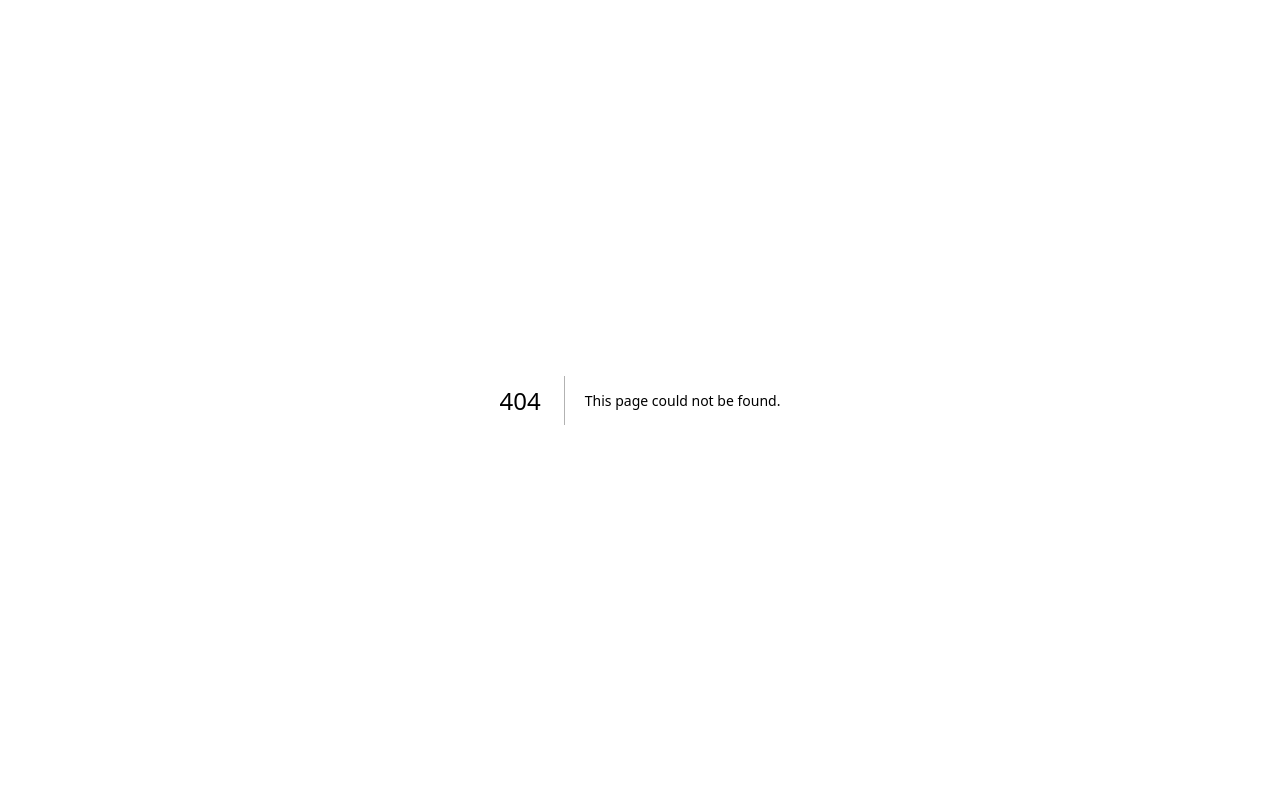
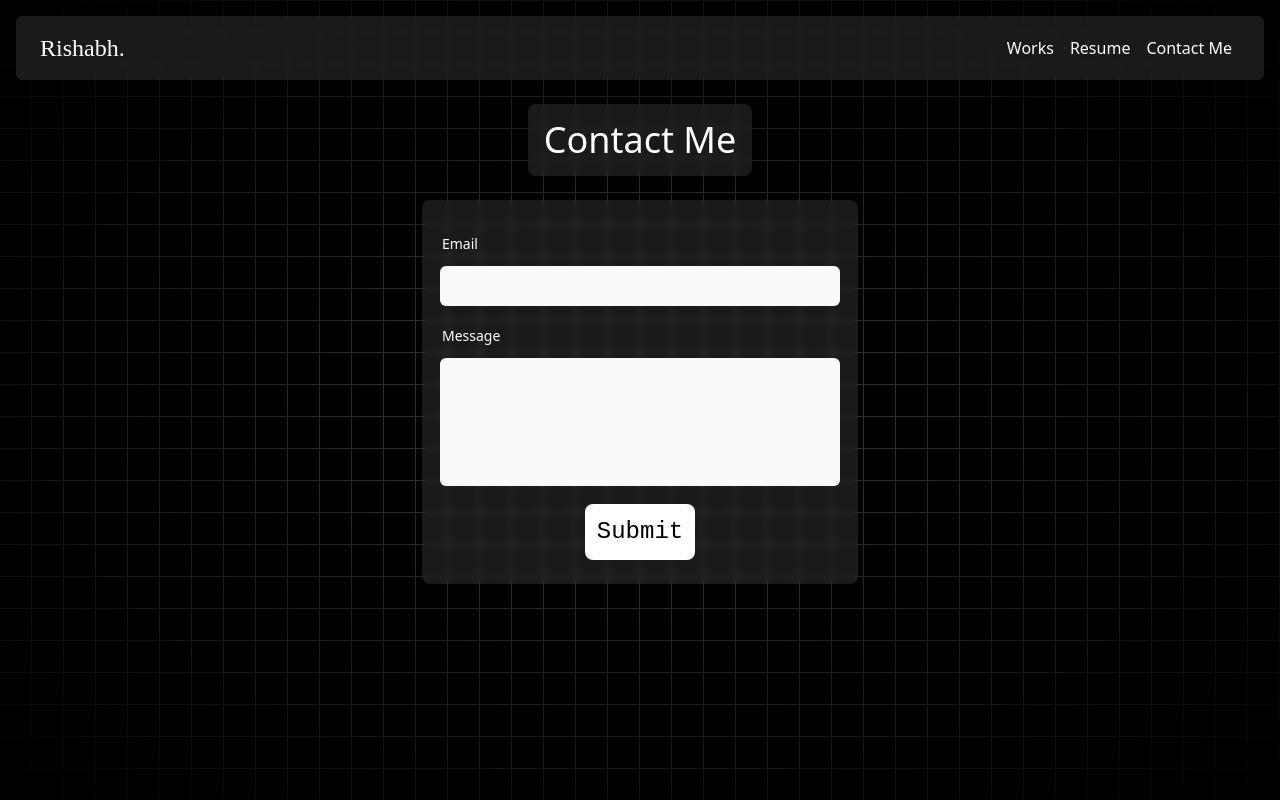
Before and after one commit to rishabhguptajs/personal_portfolio, a Next.js app: page /contact in a window 1280 px wide. Before the commit this address had no page. Built offline with nearby package versions, Linux system fonts and the light colour scheme.

Commit message:
feat: Add Input and Label components for form inputs

```diff
--- /dev/null
+++ b/src/app/components/ui/input.tsx
@@ -0,0 +1,60 @@
+"use client";
+import * as React from "react";
+import { cn } from "@/lib/utils";
+import { useMotionTemplate, useMotionValue, motion } from "framer-motion";
+
+export interface InputProps
+  extends React.InputHTMLAttributes<HTMLInputElement> {}
+
+const Input = React.forwardRef<HTMLInputElement, InputProps>(
+  ({ className, type, ...props }, ref) => {
+    const radius = 100; // change this to increase the rdaius of the hover effect
+    const [visible, setVisible] = React.useState(false);
+
+    let mouseX = useMotionValue(0);
+    let mouseY = useMotionValue(0);
+
+    function handleMouseMove({ currentTarget, clientX, clientY }: any) {
+      let { left, top } = currentTarget.getBoundingClientRect();
+
+      mouseX.set(clientX - left);
+      mouseY.set(clientY - top);
+    }
+    return (
+      <motion.div
+        style={{
+          background: useMotionTemplate`
+        radial-gradient(
+          ${visible ? radius + "px" : "0px"} circle at ${mouseX}px ${mouseY}px,
+          var(--blue-500),
+          transparent 80%
+        )
+      `,
+        }}
+        onMouseMove={handleMouseMove}
+        onMouseEnter={() => setVisible(true)}
+        onMouseLeave={() => setVisible(false)}
+        className="p-[2px] rounded-lg transition duration-300 group/input"
+      >
+        <input
+          type={type}
+          className={cn(
+            `flex h-10 w-full border-none bg-gray-50 dark:bg-zinc-800 text-black dark:text-white shadow-input rounded-md px-3 py-2 text-sm  file:border-0 file:bg-transparent
+          file:text-sm file:font-medium overflow-hidden placeholder:text-neutral-400 dark:placeholder-text-neutral-600
+          focus-visible:outline-none focus-visible:ring-[2px]  focus-visible:ring-neutral-400 dark:focus-visible:ring-neutral-600
+           disabled:cursor-not-allowed disabled:opacity-50
+           dark:shadow-[0px_0px_1px_1px_var(--neutral-700)]
+           group-hover/input:shadow-none transition duration-400
+           `,
+            className
+          )}
+          ref={ref}
+          {...props}
+        />
+      </motion.div>
+    );
+  }
+);
+Input.displayName = "Input";
+
+export { Input };
--- /dev/null
+++ b/src/app/components/ui/label.tsx
@@ -0,0 +1,23 @@
+"use client";
+
+import * as React from "react";
+import * as LabelPrimitive from "@radix-ui/react-label";
+
+import { cn } from "@/lib/utils";
+
+const Label = React.forwardRef<
+  React.ElementRef<typeof LabelPrimitive.Root>,
+  React.ComponentPropsWithoutRef<typeof LabelPrimitive.Root>
+>(({ className, ...props }, ref) => (
+  <LabelPrimitive.Root
+    ref={ref}
+    className={cn(
+      "text-sm font-medium text-black dark:text-white leading-none peer-disabled:cursor-not-allowed peer-disabled:opacity-70",
+      className
+    )}
+    {...props}
+  />
+));
+Label.displayName = LabelPrimitive.Root.displayName;
+
+export { Label };
--- /dev/null
+++ b/src/app/contact/page.tsx
@@ -0,0 +1,49 @@
+import React from "react"
+import Navbar from "../components/navbar"
+import { Label } from "../components/ui/label"
+import { Input } from "../components/ui/input"
+
+const Contact = () => {
+  return (
+    <div className="w-full p-4 items-center bg-black bg-grid-white/[0.2] relative flex h-screen flex-col">
+      <div className="absolute pointer-events-none inset-0 flex items-center justify-center bg-black [mask-image:radial-gradient(ellipse_at_center,transparent_20%,black)] z-20"></div>
+      <Navbar />
+
+      <h1 className="text-white p-4 backdrop-blur-sm bg-white/10 mt-6 text-4xl rounded-lg z-50 cursor-default">
+        Contact Me
+      </h1>
+
+      <div className="text-white flex flex-col items-center p-4 backdrop-blur-sm bg-white/10 mt-6 text-4xl rounded-lg z-50 cursor-default">
+        <div className="w-full">
+          <Label className="text-white ml-1" htmlFor="email-input">
+            Email{" "}
+          </Label>
+          <Input
+            className="text-black mt-2"
+            id="email-input"
+            type="email"
+          />
+        </div>
+
+        <div>
+          <Label
+            className="text-white h-fit w-fit ml-1"
+            htmlFor="message-input"
+          >
+            Message{" "}
+          </Label>
+          <Input
+            className="text-black mt-2 sm:w-[400px] min-w-[200px] h-32"
+            id="message-input"
+          />
+        </div>
+
+        <button className="text-[24px] font-monoskills hover:shadow-lg hover:-translate-y-1 transition-all m-4 mb-2 bg-white text-black px-3 py-2 rounded-lg w-fit">
+          Submit
+        </button>
+      </div>
+    </div>
+  )
+}
+
+export default Contact
```
